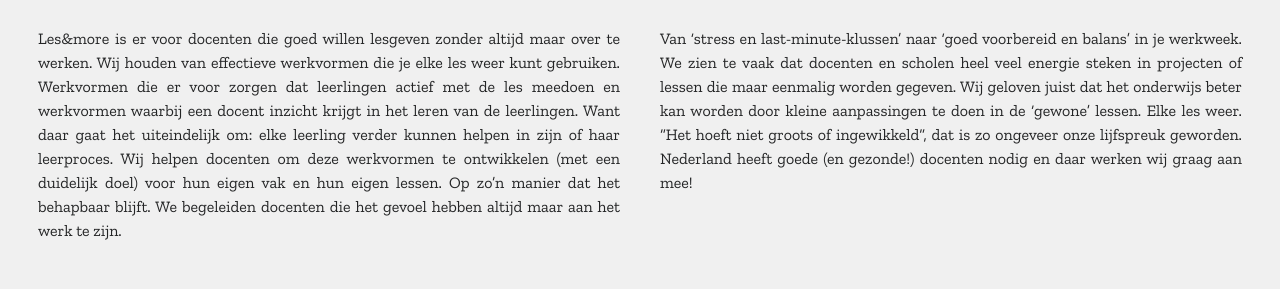
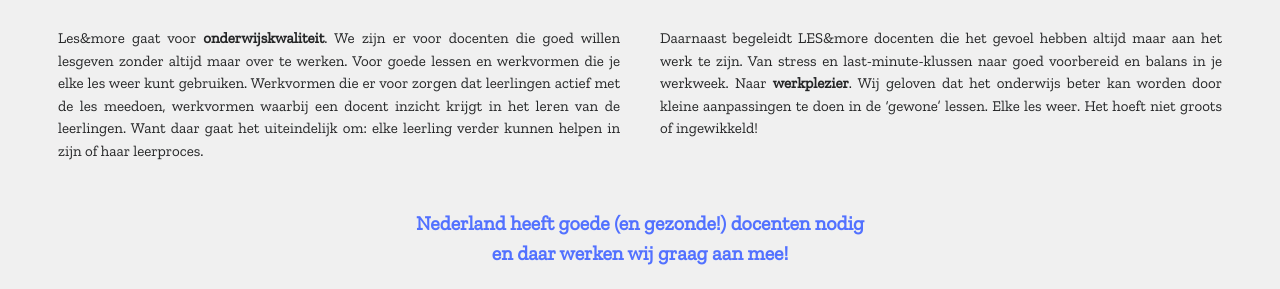
Before and after one commit to Arjanne/portfolio-project, a plain HTML site: page index.html in a window 1280 px wide. Shown: the part 627-916 px from the top of the page. After the commit the page ends 895 px from the top, so only its background shows below. Drawn offline with nearby package versions, Linux system fonts and the light colour scheme; a web font is replaced by a local one.

Commit message:
rewrote text and added quote

```diff
--- a/index.html
+++ b/index.html
@@ -45,27 +45,27 @@
         <div class="row">
             <div class="col-md-6">
                 <p>
-                    Les&more is er voor docenten die goed willen lesgeven zonder altijd maar over te werken. Wij houden van effectieve
-                    werkvormen die je elke les weer kunt gebruiken. Werkvormen die er voor zorgen dat leerlingen actief met de les meedoen
-                    en werkvormen waarbij een docent inzicht krijgt in het leren van de leerlingen. Want daar gaat het uiteindelijk om: elke
-                    leerling verder kunnen helpen in zijn of haar leerproces.
-                    Wij helpen docenten om deze werkvormen te ontwikkelen (met een duidelijk doel) voor hun eigen vak en hun eigen lessen.
-                    Op zo’n manier dat het behapbaar blijft.
-                    We begeleiden docenten die het gevoel hebben altijd maar aan het werk te zijn.
+                    Les&more gaat voor <span style="font-weight: 900;">onderwijskwaliteit</span>. We zijn er voor docenten die goed willen lesgeven zonder altijd maar over te werken.
+                    Voor goede lessen en werkvormen die je elke les weer kunt gebruiken. Werkvormen die er
+                    voor zorgen dat leerlingen actief met de les meedoen, werkvormen waarbij een docent inzicht krijgt in het leren van de leerlingen.
+                    Want daar gaat het uiteindelijk om: elke leerling verder kunnen helpen in zijn of haar leerproces.
                 </p>
             </div>
             <div class="col-md-6">
                 <p>
-                    Van ‘stress en last-minute-klussen’ naar
-                    ‘goed voorbereid en balans’ in je werkweek.
-                    We zien te vaak dat docenten en scholen heel veel energie steken in projecten of lessen die maar eenmalig worden
-                    gegeven. Wij geloven juist dat het onderwijs beter kan worden door kleine aanpassingen te doen in de ‘gewone’ lessen.
-                    Elke les weer. “Het hoeft niet groots of ingewikkeld”, dat is zo ongeveer onze lijfspreuk geworden.
-                    Nederland heeft goede (en gezonde!) docenten nodig en daar werken wij graag aan mee!
+                    Daarnaast begeleidt LES&more docenten die het gevoel hebben altijd maar aan het werk te zijn.
+                    Van stress en last-minute-klussen naar goed voorbereid en balans in je werkweek. Naar <span style="font-weight: 900;">werkplezier</span>.
+                    Wij geloven dat het onderwijs beter kan worden door kleine aanpassingen te doen in de ‘gewone’ lessen.
+                    Elke les weer. Het hoeft niet groots of ingewikkeld!
+
+
                 </p>
             </div>
         </div>
     </div>
+    <p class="quote">Nederland heeft goede (en gezonde!) docenten nodig</p>
+    <p class="quote">en daar werken wij graag aan mee!</p>
+
 
 </body>
 </html>
--- a/styles/portfolio.css
+++ b/styles/portfolio.css
@@ -30,6 +30,7 @@ h2 {
 }
 p {
   font-family: var(--default-font-family);
+  font-size: 15px;
   color: var(--text-color);
   text-align: justify;
 }
@@ -38,8 +39,16 @@ p {
   padding: 0px;
 }
 .container-text-home {
-  margin: 30px;
+  margin: 30px 50px;
 }
 .col-md-6 {
   padding: 0px 20px;
 }
+.quote {
+  text-align: center;
+  font-size: 20px;
+  font-weight: 900;
+  color: var(--blue-color-website);
+  padding: 0px 30px 0px 30px;
+  margin: 0px;
+}
```
Also changed, not shown: images/DSC_3994.jpg (renamed from images/petra-sietske-trap.jpg).
